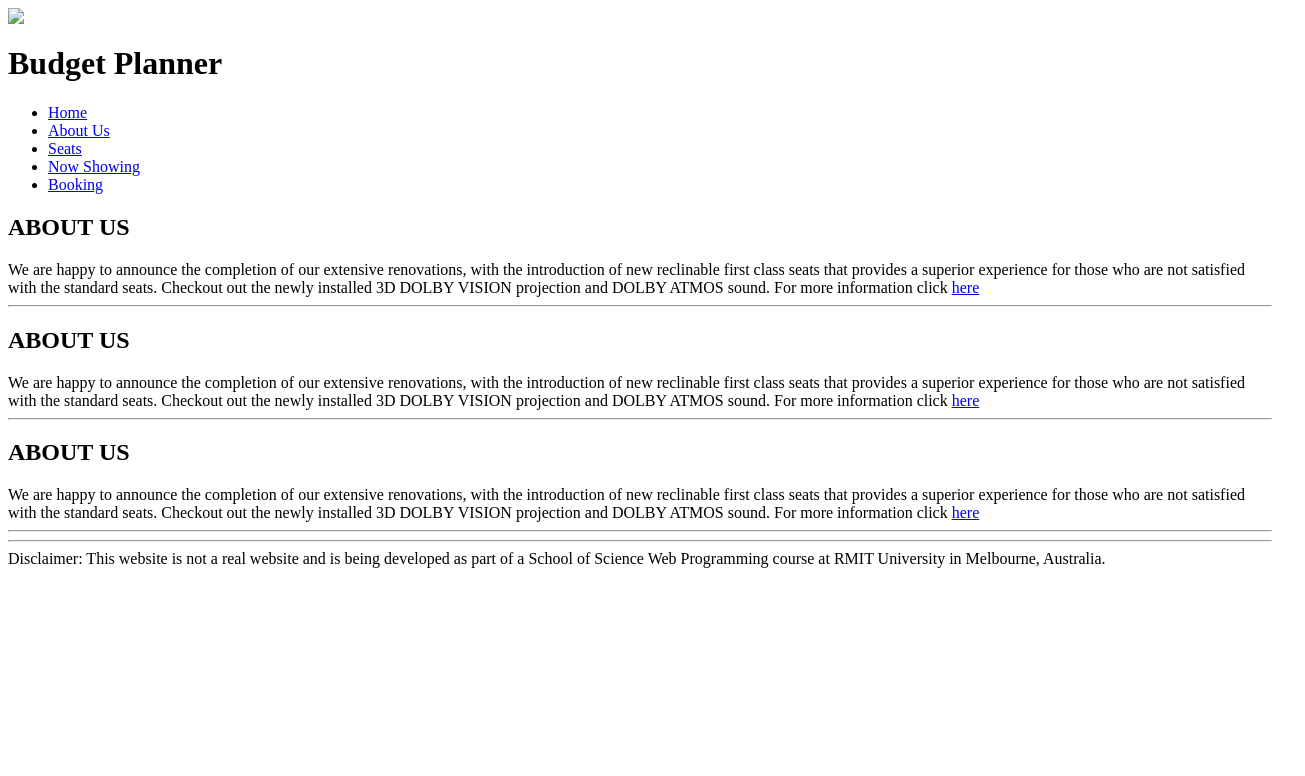
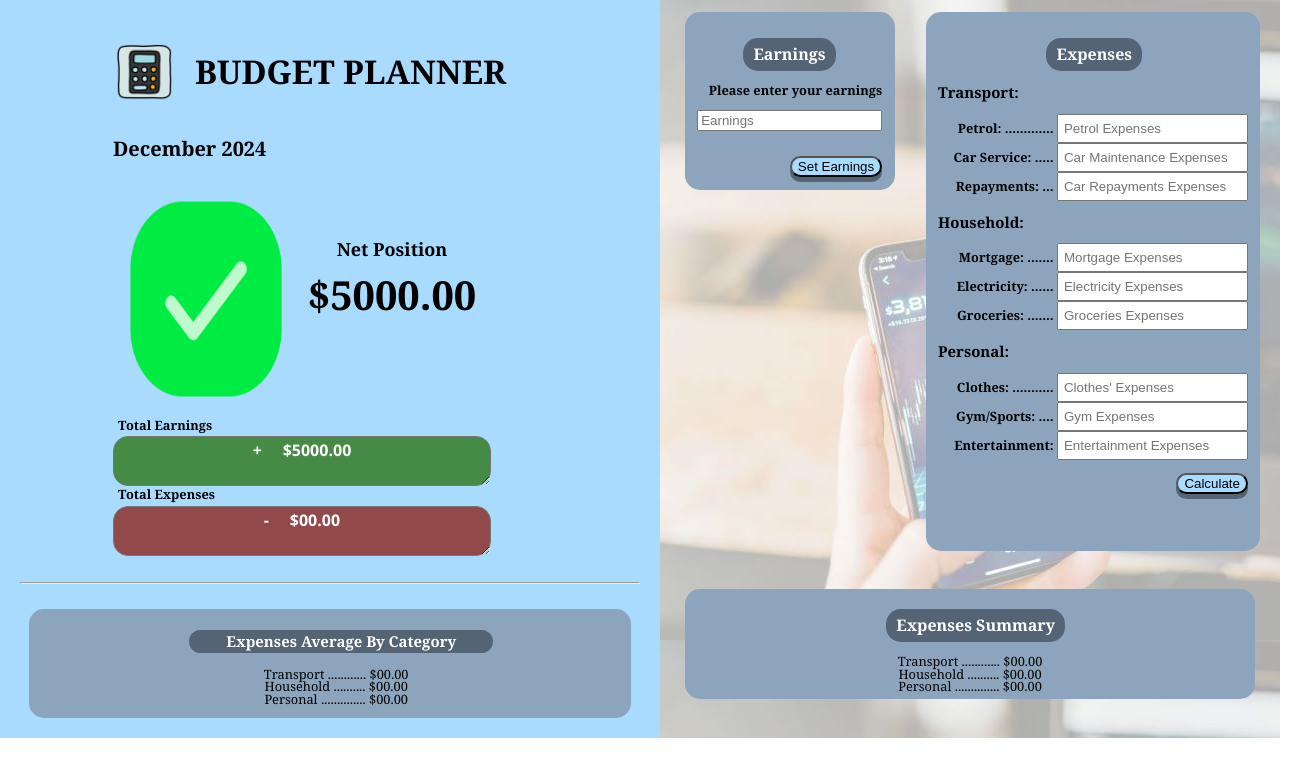
Before and after one commit to MIB80/Budget-Planner, a plain HTML site: page index.html in a window 1280 px wide. Shown: the whole page, 1305 px wide, since content can reach past the window. Drawn offline with Linux system fonts and the light colour scheme; a script that the page names is missing.

Commit message:
Building & Styling HTML elments

```diff
--- a/index.html
+++ b/index.html
@@ -1,4 +1,4 @@
-<!DOCOTYPE html>
+<!DOCTYPE html>
 <html>
 
   <head>
@@ -15,91 +15,173 @@
 
   <body>
 
-    <!-- Logo and App Name -->
-    <header>
-        <div id="logo-container" class = "header">
-          <img src='images/gold-movie-logo.jpeg'/>
-          <h1 id = "business-name" >Budget Planner</h1>
-        </div>
-    </header>
-
-    <!-- Navigation Bar -->
-    <nav id="navigation-bar" class=sticky>
-        <div>
-         <ul id = "nav-links">
-            <li><a href="../a4/index.php">Home</a></li>
-            <li><a href="../a4/#info">About Us</a></li>
-            <li><a href="../a4/#seat-prices">Seats</a></li>
-            <li><a href="../a4/#movie-posters">Now Showing</a></li>
-            <li><a onclick = "alertNoMovie() " href="../a4/booking.php">Booking</a></li>
-          </ul>
-        </div>
-    </nav>
-
     <!-- App -->
     <main>
+        <!-- Flex Box -->
+        <section class="split-screen">
 
-        <!-- 1. Earnings  -->
-        <section id="info">
-            <title>About Us</title>
-            <h1 id="section-header"> ABOUT US </h1>
-            <div id= "about-us">
+            <!-- Results Box -->
+            <article class="article">
 
-                We are happy to announce the completion of our extensive renovations, with the introduction of new reclinable first class seats that provides
-                a superior experience for those who are not satisfied with the standard seats.
-                Checkout out the newly installed 3D DOLBY VISION projection and DOLBY ATMOS sound. For more information click
+                <!-- Logo and App Name -->
+                <div id="logo-container">
+                    <!--Free Image from-->
+                    <!--https://icons8.com/icon/41LOFTWPsRas/calculator-->
+                    <img id="logo" src='images/apple-calculator-Logo.png'/>
+                    <div id = "business-name">
+                        <h1>BUDGET PLANNER</h1>
+                    </div>
+                </div>
 
-                <a id= "dolby" href= "https://www.dolby.com/us/en/cinema"> here </a>
+                <!-- Current Month -->
+                <div>
+                    <h2 id="month">December 2024</h2>
+                </div>
+
+                <!-- Result Display -->
+                <div id="result-display">
+                    <!--Result img-->
+                    <div id="result-img">
+                        <!--Free Image from-->
+                        <!--<a href="https://www.flaticon.com/free-icons/done" title="done icons">Done icons created by Tama Icons. - Flaticon</a>-->
+                        <img id="green-check" src='images/green-check-box.png'/>
+
+                        <!--Free Image from-->
+                        <!--https://www.freeiconspng.com/img/4599#google_vignette-->
+                        <img id="red-error" src='images/red-error-box.png'/>
+                    </div>
+
+                    <!--Final Result-->
+                    <div id="final-result">
+                       <h3 id="net-position">Net Position</h3>
+                       <h2 id="final-position">$5000.00</h3>
+                    </div>
+                </div>
+
+                <!-- Totals Display -->
+                <div id="totals-display">
+                    <!--total earnings-->
+                    <div id="total-earnings">
+                        <label for="earnings" class="label">Total Earnings</label>
+                        <textarea name="earnings" id="earnings">+     $5000.00</textarea>
+                    </div>
+                    <!--total Expenses-->
+                    <div id="total-expenses">
+                        <label for="earnings" class="label">Total Expenses</label>
+                        <textarea name="expenses" id="expenses">-     $00.00</textarea>
+                    </div>
+                </div>
+
+                <br>
+                <hr>
+                <br>
+
+                <!-- Averages Display -->
+                <div class="panel" id="averages-display">
+                    <h1 class="panel-heading" id="averages-heading">Expenses Average By Category</h1>
+                    <!--Transport Average-->
+                    <div class="average" id="transport">
+                        <div id="transport-average">Transport ............ $00.00</div>
+                    </div>
+                    <!--Household Average-->
+                    <div class="average" id="household">
+                        <div id="household-average">Household .......... $00.00</div>
+                    </div>
+                    <!--Personal Average-->
+                    <div class="average" id="personal">
+                        <div id="personal-average">Personal .............. $00.00</div>
+                    </div>
+                </div>
+            </article>
+
+            <!-- Input Box -->
+            <div class="input-box">
+
+                <!--Input Panels-->
+                <div id="input-panels">
+
+                    <!--Earnings Form-->
+                    <form method="POST" class="input-form" id="earnings-form">
+                        <!--Earnings Input-->
+                        <h1 class="input-panel-heading" id="earnings-form-heading">Earnings</h1>
+
+                        <label for="earnings-input" class="item-label">Please enter your earnings</label><br><br>
+                        <input type="text" name="earnings-input" id="earnings-input" placeholder="Earnings"><br><br><br>
+
+                        <!--Form Submit Button-->
+                        <button type="button" class="form-button">Set Earnings</button>
+                    </form>
+
+                    <!--Expenses Form-->
+                    <form method="POST" class="input-form" id="expenses-form">
+                        <!--Expenses Input-->
+                        <h1 class="input-panel-heading" id="expenses-form-heading">Expenses</h1>
+
+                        <!--Transport-->
+                        <h3 class="category-heading" id="transport-heading">Transport:</h3>
+
+                        <label for="petrol-input" class="item-label">Petrol: .............</label>
+                        <input type="text" class="input-field" name="petrol-input" id="petrol-input" placeholder="Petrol Expenses"><br>
+                        <label for="service-input" class="item-label">Car Service: .....</label>
+                        <input type="text" class="input-field" name="service-input" id="service-input" placeholder="Car Maintenance Expenses"><br>
+                        <label for="repayments-input" class="item-label">Repayments: ...</label>
+                        <input type="text"class="input-field" name="repayments-input" id="repayments-input" placeholder="Car Repayments Expenses"><br>
+
+                        <!--Household-->
+                        <h3 class="category-heading" id="household-heading">Household:</h3>
+
+                        <label for="mortgage-input" class="item-label">Mortgage: .......</label>
+                        <input type="text" class="input-field" name="mortgage-input" id="mortgage-input" placeholder="Mortgage Expenses"><br>
+                        <label for="electricity-input" class="item-label">Electricity: ......</label>
+                        <input type="text" class="input-field" name="electircity-input" id="electricity-input" placeholder="Electricity Expenses"><br>
+                        <label for="groceries-input" class="item-label">Groceries: .......</label>
+                        <input type="text" class="input-field" name="groceries-input" id="groceries-input" placeholder="Groceries Expenses"><br>
+
+                        <!--Personal-->
+                        <h3 class="category-heading" id="household-heading">Personal:</h3>
+
+                        <label for="clothes-input" class="item-label">Clothes: ...........</label>
+                        <input type="text" class="input-field" name="clothes-input" id="clothes-input" placeholder="Clothes' Expenses"><br>
+                        <label for="gym-input" class="item-label">Gym/Sports: ....</label>
+                        <input type="text" class="input-field" name="gym-input" id="gym-input" placeholder="Gym Expenses"><br>
+                        <label for="entertainment-input" class="item-label">Entertainment: </label>
+                        <input type="text" class="input-field" name="entertainment-input" id="entertainment-input" placeholder="Entertainment Expenses"><br>
+
+                        <br>
+
+                        <!--Form Submit Button-->
+                        <button type="button" class="form-button">Calculate</button>
+                    </form>
+
+                </div>
+
+                <br>
+                <br>
+                <br>
+
+                <!--Expenses Summary Panel-->
+                <div id="summary-panel">
+                    <!--Expenses Summary-->
+                    <h1 class="input-panel-heading" id="expenses-summary-heading">Expenses Summary</h1>
+                    <!--Transport Total-->
+                    <div class="totals" id="transport">
+                        <div id="transport-total">Transport ............ $00.00</div>
+                    </div>
+                    <!--Household Average-->
+                    <div class="totals" id="household">
+                        <div id="household-total">Household .......... $00.00</div>
+                    </div>
+                    <!--Personal Average-->
+                    <div class="totals" id="personal">
+                        <div id="personal-total">Personal .............. $00.00</div>
+                    </div>
+                </div>
 
             </div>
 
         </section>
 
-        <hr>
-
-        <!-- 2. Expenses  -->
-        <section id="info">
-            <title>About Us</title>
-            <h1 id="section-header"> ABOUT US </h1>
-            <div id= "about-us">
-
-                We are happy to announce the completion of our extensive renovations, with the introduction of new reclinable first class seats that provides
-                a superior experience for those who are not satisfied with the standard seats.
-                Checkout out the newly installed 3D DOLBY VISION projection and DOLBY ATMOS sound. For more information click
-
-                <a id= "dolby" href= "https://www.dolby.com/us/en/cinema"> here </a>
-
-            </div>
-
-        </section>
-
-        <hr>
-
-        <!-- 3. Results  -->
-        <section id="info">
-            <title>About Us</title>
-            <h1 id="section-header"> ABOUT US </h1>
-            <div id= "about-us">
-
-                We are happy to announce the completion of our extensive renovations, with the introduction of new reclinable first class seats that provides
-                a superior experience for those who are not satisfied with the standard seats.
-                Checkout out the newly installed 3D DOLBY VISION projection and DOLBY ATMOS sound. For more information click
-
-                <a id= "dolby" href= "https://www.dolby.com/us/en/cinema"> here </a>
-
-            </div>
-
-        </section>
-
-        <hr>
-
     </main>
-
-    <hr>
-
-    <footer>
-      <div>Disclaimer: This website is not a real website and is being developed as part of a School of Science Web Programming course at RMIT University in Melbourne, Australia.</div>
-    </footer>
 
   </body>
 
--- a/style.css
+++ b/style.css
@@ -0,0 +1,306 @@
+/* **************************************** General Styling ******************************************* */
+
+/* **Body** */
+body {
+    margin: 0px;
+    padding: 0px;
+    background-color: #ffffff;
+    font-family: Georgia, 'Segoe UI';
+    font-size: 1vw;
+}
+
+/* **Split screen** */
+main {
+    margin: 0px;
+    padding: 0px;
+}
+.split-screen {
+    margin: auto;
+    padding: 0px;
+    width: 100%;
+    height: 100%;
+}
+
+/* **Results Area** */
+
+article {
+    margin: 0px;
+    padding: 20px;
+    width: 50%;
+    height: 100%;
+    text-align: left;
+    background-color: #a9dbff;
+}
+#logo-container {
+    margin-top: 5px;
+    margin-bottom: 5px;
+    padding: 0px;
+    text-align: center;
+    align-items: center;
+    vertical-align: bottom;
+    width: 100%;
+    height: 10%;
+}
+#logo {
+    width: 10%;
+    height: 100%;
+    line-height: 100%;
+    padding-left: 15%;
+    opacity: 1;
+}
+#business-name {
+    width: 80%;
+    height: 100%;
+    line-height: 100%;
+    margin-top: 0px;
+    padding-left: 20px;
+    font: Georgia;
+    font-size: 28px;
+    font-weight: bold;
+    text-align: left;
+}
+#month {
+    width: 100%;
+    padding-left: 15%;
+    font-family: Georgia;
+    font-size: 20px;
+    font-weight: bolder;
+    text-align: left;
+}
+#result-display {
+    width: 100%;
+    height: 30vh;
+    line-height: 100%;
+    opacity: 1;
+}
+#result-img {
+    width: 30%;
+    height: 100%;
+    padding-left: 15%;
+    opacity: 1;
+}
+#green-check {
+    width: 100%;
+    height: 100%;
+    line-height: 100%;
+    opacity: 1;
+}
+#red-error {
+    width: 100%;
+    height: 100%;
+    line-height: 100%;
+    opacity: 1;
+    visibility: hidden;
+}
+#final-result {
+    width: 30%;
+    height: 100%;
+    line-height: 100%;
+    opacity: 1;
+}
+#net-position {
+    padding-top: 25%;
+    font-family: Georgia;
+    font-size: 18px;
+    font-weight: bolder;
+    text-align: center;
+}
+#final-position {
+    font-family: Georgia;
+    font-size: 40px;
+    font-weight: bolder;
+    text-align: center;
+}
+#totals-display {
+    width: 100%;
+    height: 30%;
+    padding-left: 15%;
+    line-height: 100%;
+    align-items: center;
+    opacity: 1;
+}
+#total-earnings {
+    width: 60%;
+    height: 50%;
+    line-height: 100%;
+    opacity: 1;
+}
+.label {
+    float: left;
+    font-weight: bold;
+    padding-left: 5px;
+    padding-bottom: 5px;
+    pointer-events:none;
+    color: #000000;
+  }
+#earnings {
+    width: 100%;
+    height: 100%;
+    font-family: 'Segoe UI';
+    font-size: 16px;
+    font-weight: bolder;
+    text-align: center;
+    color: #ffffff;
+    background-color: rgb(69, 139, 69);
+    border-radius: 15px;
+}
+#total-expenses {
+    width: 60%;
+    height: 50%;
+    line-height: 100%;
+    opacity: 1;
+}
+#expenses {
+    width: 100%;
+    height: 100%;
+    font-family: 'Segoe UI';
+    font-size: 16px;
+    font-weight: bolder;
+    text-align: center;
+    color: #ffffff;
+    background-color: rgb(146, 73, 73);
+    border-radius: 15px;
+}
+#averages-display {
+    width: 95%;
+    height: 30%;
+    margin: auto;
+    padding-top: 1%;
+    padding-bottom: 2%;
+    padding-left: 2%;
+    line-height: 100%;
+    align-items: center;
+    text-align: center;
+    text-justify:distribute-all-lines;
+    font-family: Georgia;
+    opacity: 1;
+    background-color: #8ca5bd;
+    border-radius: 15px;
+}
+.panel-heading {
+    width: 50%;
+    height: 50%;
+    padding: 5px;
+    color: #ffffff;
+    align-self: center;
+    margin-left: 25%;
+    background-color: #546474;
+    border-radius: 15px;
+}
+
+/* **Input Area** */
+
+.input-box {
+    margin: 0px;
+    padding: 0px;
+    width: 50%;
+    /* Free Image from https://unsplash.com/photos/person-using-phone-and-laptop-computer-EMPZ7yRZoGw?utm_content=creditShareLink&utm_medium=referral&utm_source=unsplash */
+    background-image: url(images/background_img1.jpg);
+    line-height: 100%; /* To give input area the same height as the result area area */
+}
+#input-panels {
+    width: 100%;
+    height: 73%;
+    padding: 2%;
+    margin-top: 0px;
+    margin-left: 0px;
+    position: relative;
+
+}
+.input-panel-heading {
+    width: fit-content;
+    height: fit-content;
+    padding-top: 10px;
+    padding-left: 10px;
+    padding-right: 10px;
+    padding-bottom: 10px;
+    color: #ffffff;
+    text-align:center;
+    font-family: Georgia;
+    font-size: 16px;
+    margin-left: 25%;
+    background-color: #546474;
+    border-radius: 15px;
+}
+.input-form {
+    background-color: #8ca5bd;
+    border-radius: 15px;
+    padding: 2%;
+    text-align:right;
+}
+.category-heading {
+    text-align: left;
+}
+#earnings-form {
+    margin-left: 2%;
+    height: fit-content;
+}
+#expenses-form {
+    margin-left: 5%;
+    padding-bottom: 1%;
+    width: 50%;
+}
+#expenses-form-heading {
+    margin-left: 35%;
+}
+.item-label {
+    font-weight: bold;
+}
+.input-field {
+    margin-right: 0px;
+    padding: 5px;
+}
+#summary-panel {
+    width: 90%;
+    margin:auto;
+    align-items: center;
+    text-align: center;
+    text-justify:distribute-all-lines;
+    background-color: #8ca5bd;
+    border-radius: 15px;
+    padding: 1%;
+}
+#expenses-summary-heading {
+    margin-left: 35%;
+}
+.form-button {
+    background-color: #a9dbff;
+    border-radius: 15px;
+    cursor: pointer;
+    box-shadow: 0 5px #546474;
+}
+.form-button:hover {
+    background-color: #000000;
+    color: #a9dbff;
+    border-radius: 15px;
+}
+.form-button:active {
+    box-shadow: 0 1px #546474;
+    transform: translateY(4px);
+}
+
+
+/* ************************************************************** */
+
+/* *****Layout Styling***** */
+
+/* **Split Screen Layout (Flexbox)** */
+.split-screen {
+    display: flex;
+}
+/* Flex Properties for the split screen layout */
+.article {
+    flex: 1 1 50%;
+}
+#logo-container {
+    display: flex;
+}
+#result-display {
+    display: flex;
+}
+.input-box {
+    flex: 1 1 50%;
+}
+#input-panels {
+    display: inline-flex;
+}
```
Also changed, not shown: images/apple-calculator-Logo.png (added), images/background_img.jpg (added), images/background_img1.jpg (added), images/green-check-box.png (added), images/green-check.jpg (added), images/red-error-box.png (added).
